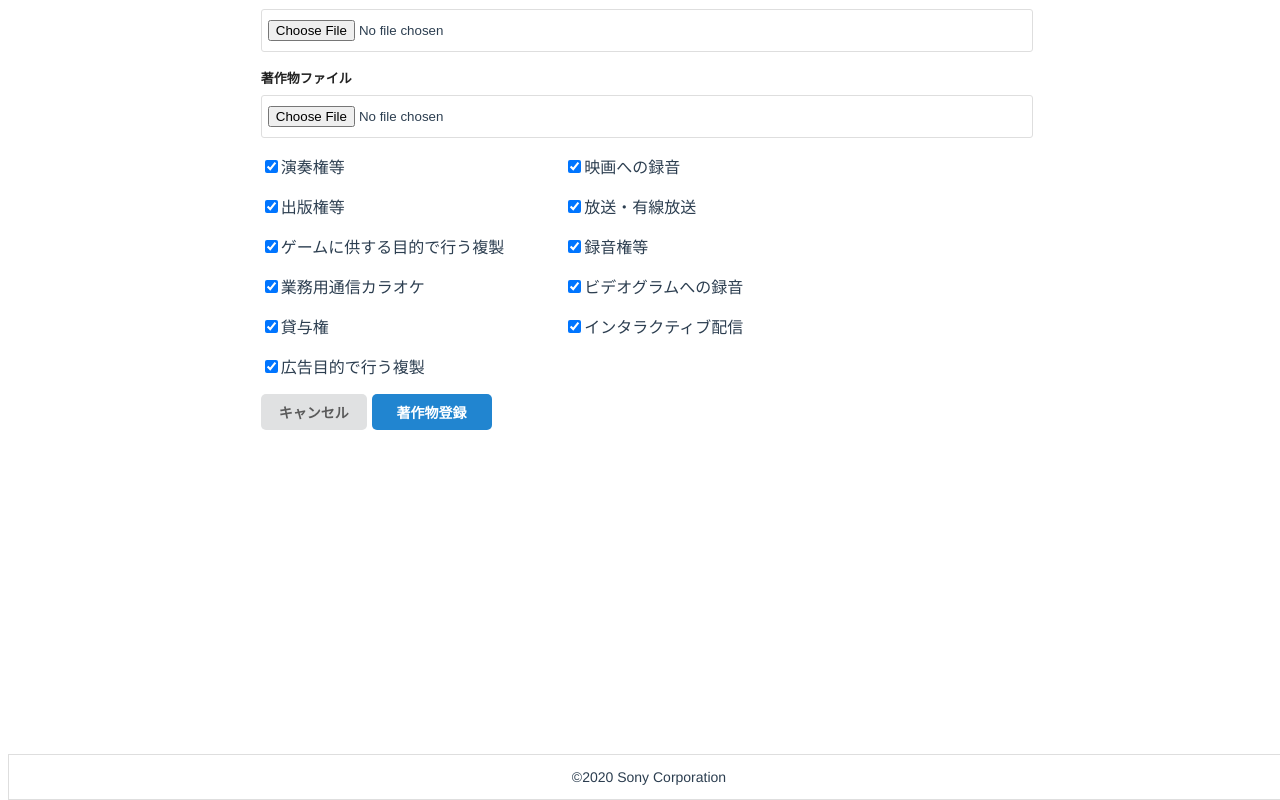
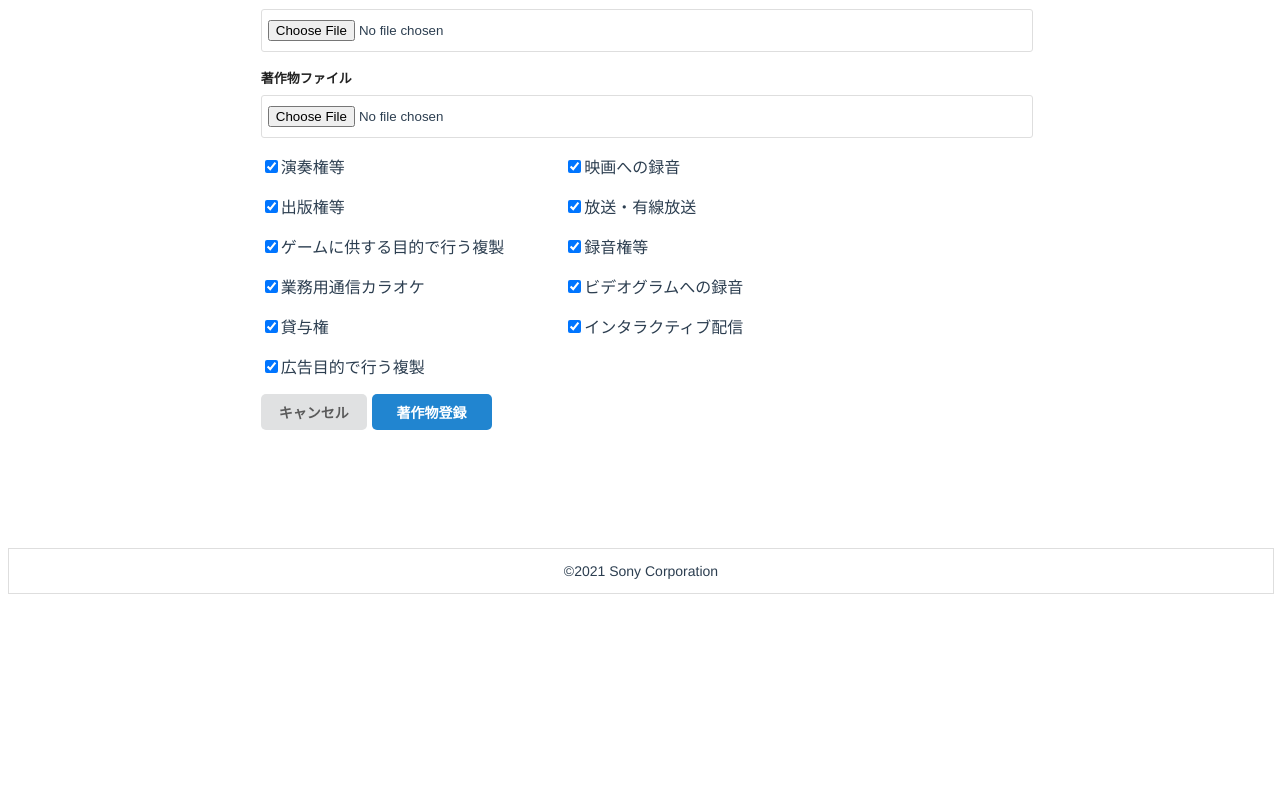
Before and after one commit to cuongnn97/vue_practice, a Vue app in the folder modal-project/: page /creative_works/new in a window 1280 px wide. Shown: the part 811-1611 px from the top of the page. After the commit the page ends 1413 px from the top, so only its background shows below. Built offline with nearby package versions, Linux system fonts and the light colour scheme.

Commit message:
update footer

```diff
--- a/modal-project/src/views/sony/Footer.vue
+++ b/modal-project/src/views/sony/Footer.vue
@@ -1,13 +1,21 @@
 <template>
   <div class="footer">
-    <p>©2020 Sony Corporation</p>
+    <p>©{{currentYear}} Sony Corporation</p>
   </div>
 </template>
 <script>
-export default {}
+export default {
+  data() {
+    return {
+      currentYear: new Date().getFullYear() // 2021
+    }
+  }
+}
 </script>
 <style scoped>
 .footer {
+  bottom: 0;
+  left: 0;
   position: absolute;
   font-size: 14px;
   width: 100%;
--- a/modal-project/src/views/sony/Login.vue
+++ b/modal-project/src/views/sony/Login.vue
@@ -63,6 +63,7 @@ export default {
 .main-content {
   margin-top: 2rem;
   width: 100%;
+  position: relative;
   height: fit-content;
 }
 .container {
--- a/modal-project/src/views/sony/copyrightRegistration/CopyrightRegistration.vue
+++ b/modal-project/src/views/sony/copyrightRegistration/CopyrightRegistration.vue
@@ -33,14 +33,12 @@
               />
               <input
                 id="input-button"
-                placeholder="作曲者ID"
                 type="button"
                 @click="addCoauthor"
                 value="ADD"
               />
               <input
                 id="input-button-delete"
-                placeholder="作曲者ID"
                 type="button"
                 @click="deleteCoauthor"
                 value="DELETE"
@@ -146,7 +144,6 @@
             <a class="register-button" href="/creative_works">著作物登録</a>
           </div>
         </div>
-        <div class="margin"></div>
       </div>
       <Footer />
     </div>
@@ -266,11 +263,13 @@ body {
 .main-content {
   margin-top: 2rem;
   width: 100%;
+  position: relative;
   height: fit-content;
 }
 .container {
   width: 60%;
   margin: 0 auto;
+  padding-bottom: 10rem;
 }
 .content h1 {
   width: 100%;
@@ -376,7 +375,4 @@ body {
   font-size: 14px;
   margin-left: 0.3rem;
 }
-.margin {
-  height: 20rem;
-}
 </style>
--- a/modal-project/src/views/sony/groupRegistration/GroupInformation.vue
+++ b/modal-project/src/views/sony/groupRegistration/GroupInformation.vue
@@ -49,7 +49,6 @@
             <a href="/homepage">戻る</a>
           </div>
         </div>
-        <div class="margin"></div>
       </div>
       <Footer />
     </div>
@@ -73,9 +72,10 @@ body {
   font-family: sans-serif;
 }
 .main-content {
+  position: relative;
+  height: 100vh;
   margin-top: 2rem;
   width: 100%;
-  height: fit-content;
 }
 .container {
   width: 60%;
@@ -139,7 +139,4 @@ a {
   font-size: 14px;
   margin-left: 0.5rem;
 }
-.margin {
-  margin-top: 20rem;
-}
 </style>
--- a/modal-project/src/views/sony/groupRegistration/GroupRegistration.vue
+++ b/modal-project/src/views/sony/groupRegistration/GroupRegistration.vue
@@ -3,13 +3,13 @@
     <Header :rightMenu="true" />
     <div class="main-content">
       <div class="container">
+        <div class="content">
           <form
             class="ui form"
             action="/groups"
             accept-charset="UTF-8"
             method="post"
           >
-          <div class="content">
             <h1>
               グループ登録
             </h1>
@@ -39,10 +39,9 @@
                 class="ui primary button"
               />
             </div>
-          </div>
           </form>
         </div>
-      <div class="margin"></div>
+      </div>
       <Footer />
     </div>
   </div>
@@ -72,7 +71,8 @@ body {
 .main-content {
   margin-top: 2rem;
   width: 100%;
-  height: fit-content;
+  position: relative;
+  height: 100vh;
 }
 .container {
   width: 60%;
@@ -132,7 +132,4 @@ body {
   margin-left: 0.3rem;
   border: none;
 }
-.margin {
-  margin-top: 20rem;
-}
 </style>
--- a/modal-project/src/views/sony/homepage/Homepage.vue
+++ b/modal-project/src/views/sony/homepage/Homepage.vue
@@ -16,7 +16,6 @@
           <CopyrightPublisher />
           <UntransferContract />
         </div>
-        <div class="margin"></div>
       </div>
       <Footer />
     </div>
@@ -45,11 +44,13 @@ export default {
 .main-content {
   margin-top: 2rem;
   width: 100%;
+  position: relative;
   height: fit-content;
 }
 .container {
   width: 60%;
   margin: 0 auto;
+  padding-bottom: 10rem;
 }
 .alert {
   width: 96.5%;
@@ -77,7 +78,4 @@ export default {
   padding: 0.5rem 2rem 0.5rem 2rem;
   border-radius: 3px;
 }
-.margin {
-  height: 5rem;
-}
 </style>
--- a/modal-project/src/views/sony/publisherRegistration/PublisherRegistration.vue
+++ b/modal-project/src/views/sony/publisherRegistration/PublisherRegistration.vue
@@ -49,7 +49,6 @@
               />
             </div>
           </form>
-          <div class="margin"></div>
         </div>
       </div>
       <Footer />
@@ -76,13 +75,15 @@ export default {
 }
 </script>
 <style scoped>
+
 body {
   font-family: sans-serif;
 }
 .main-content {
   margin-top: 2rem;
   width: 100%;
-  height: fit-content;
+  position: relative;
+  height: 100vh;
 }
 .container {
   width: 60%;
@@ -142,7 +143,4 @@ body {
   margin-left: 0.3rem;
   border: none;
 }
-.margin {
-  height: 20rem;
-}
 </style>
```
Lines whose indentation alone changed are shown as unchanged.
